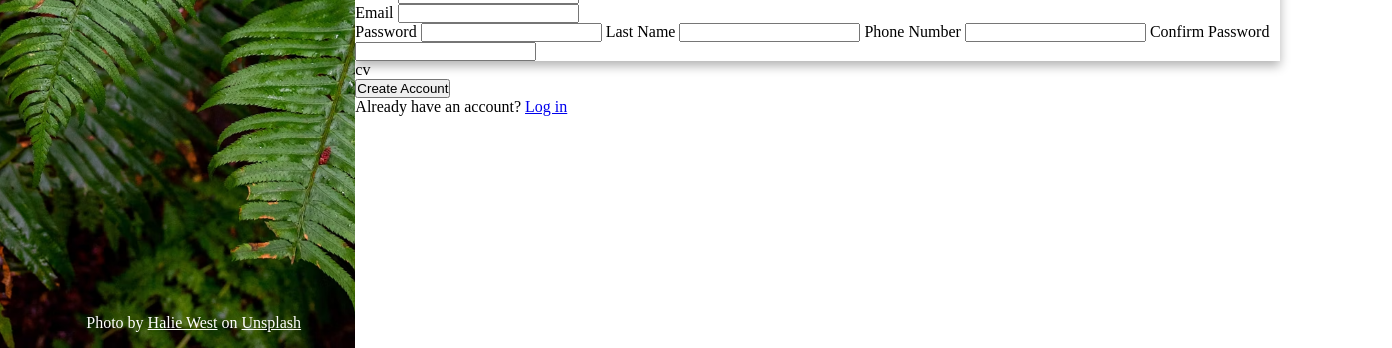
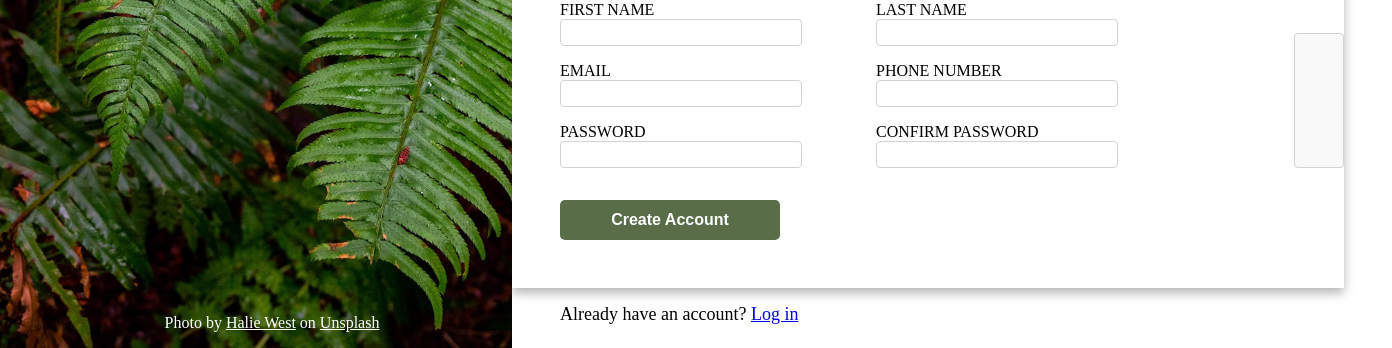
Before and after one commit to Meikyui/Odin-Practise, a plain HTML site: page Sign-up Form/index.html in a window 1280 px wide. Shown: the part 452-800 px from the top of the page, 1392 px wide, since content can reach past the window. Drawn offline with Linux system fonts and the light colour scheme.

Commit message:
add: finish adjusting the layout for the form and adding functionality to the input and submit button

```diff
--- a/Sign-up Form/index.html
+++ b/Sign-up Form/index.html
@@ -14,7 +14,7 @@
         </div>
         <p id="creditCreator">Photo by <span class="Underline">Halie West</span> on <span class="Underline">Unsplash</span></p>
     </div>
-    <div class="FormContainer">
+    <div class="SignInContainer">
         <div class="IntroductoryContainer">
                 <p>This is not a real online service! You know you need something<br>
                    like this in your life to help you realize your deepest dreams.
@@ -23,32 +23,45 @@
                 <p>You <span class="italic">know</span> you want to.</p>
                 </p>
             </div>
-            <form>
-                <div class="InputContainer">
+            <form id="FormContainer">
+                <div id="FormText">
                     <h1>Lets' do this!</h1>
-                    <!-- <label for="name">Name</label>
-                    <input type="text" id="name" name="name" required> -->
-                     <div class="field">
-                        <label for="name">Name</label>
-                        <input type="text" id="name">
-                     </div>
-                    <div class="field">
-                        <label for="email">Email</label>
-                        <input type="email" id="email" name="email" required>
+                </div>
+                <div class="testcontainer">
+                    <div class="inputContainer">
+                    <div class="inputField">
+                        <label class="labelDescription" for="FirstName">FIRST NAME</label>
+                        <input type="text" id="inputFirstName" name="firstName" required>
                     </div>
+                    <div class="inputField">
+                        <label class="labelDescription" for="LastName">LAST NAME</label>
+                        <input type="text" id="inputLastName" name="lastName" required>
+                    </div>
+                    <div class="inputField">
+                        <label class="labelDescription" for="Email">EMAIL</label>
+                        <input type="email" id="inputEmail" name="email" required>
+                    </div>
+                    <div class="inputField">
+                         <label class="labelDescription" for="phoneNumber">PHONE NUMBER</label>
+                         <input type="text" id="inputPhoneNumber" name="phoneNumber" required>
+                    </div>
+                   <div class="inputField">
+                        <label class="labelDescription" for="Password">PASSWORD</label>
+                        <input type="password" id="inputPassword" name="password" required>
+                        <span id="passwordError" class="error"></span>
+                   </div>
+                    <div class="inputField">
+                        <label class="labelDescription" for="ConfirmPassword">CONFIRM PASSWORD</label>
+                        <input type="password" id="inputConfirmPassword" name="ConfirmPassword" required>
+                        <span id="confirmPasswordError" class="error"></span>
+                    </div>
+                </div>
+                <div id="FormOutput"></div>
+                </div>
 
-                    <label for="password">Password</label>
-                    <input type="password" id="password" name="password" required>
-                    <label for="lastName">Last Name</label>
-                    <input type="text" id="lastName" name="lastName" required>
-                    <label for="phoneNumber">Phone Number</label>
-                    <input type="tel" id="phoneNumber" name="phoneNumber" required>
-                    <label for="ConfirmPassword">Confirm Password</label>
-                    <input type="password" id="ConfirmPassword" name="ConfirmPassword" required>
-                </div>
-            </form> cv
+                <button class="submitButton" type="submit"><b>Create Account</b></button>
+            </form>
             <div class="LoginFooter">
-                <button type="submit">Create Account</button>
                 <p>Already have an account? <a href="#">Log in</a></p>
             </div>
     </div>
--- a/Sign-up Form/script.js
+++ b/Sign-up Form/script.js
@@ -0,0 +1,62 @@
+const form = document.getElementById("FormContainer");
+const passwordInput = document.getElementById("inputPassword");
+const confirmPasswordInput = document.getElementById("inputConfirmPassword");
+const passwordError = document.getElementById("passwordError");
+const confirmPasswordError = document.getElementById("confirmPasswordError");
+const formOutput = document.getElementById("FormOutput");
+const firstname = document.getElementById("inputFirstName");
+const lastname = document.getElementById("inputLastName");
+const email = document.getElementById("inputEmail");
+const phoneNumber = document.getElementById("inputPhoneNumber");
+
+
+form.addEventListener("submit", function(event) {
+     event.preventDefault();
+    let valid = true;
+    passwordError.textContent = "";
+    confirmPasswordError.textContent = "";
+
+outputFirstName = form.elements['firstName'].value;
+outputLastname = form.elements['lastName'].value;
+outputEmail = form.elements['email'].value;
+outputPhoneNumber = form.elements['phoneNumber'].value;
+
+formOutput.innerHTML = `<p>Firstname: ${outputFirstName}</p>
+<p>Lastname: ${outputLastname}</p>
+<p>Email: ${outputEmail}</p>
+<p>Phone Number: ${outputPhoneNumber}</p>
+<p>Password: ${passwordInput.value}</p>`;
+
+    if (passwordInput.value.length < 8) {
+        passwordError.textContent = "Password must be at least 8 characters long.";
+        valid = false;
+    }
+
+    if(!/[A-Z]/.test(passwordInput.value)) {
+        passwordError.textContent = "Password must contain at least one uppercase letter.";
+        valid = false;
+    }
+
+    if(!/[0-9]/.test(passwordInput.value)){
+        passwordError.textContent = "Password must contain at least one number.";
+        valid = false;
+    }
+
+    if(!/[^a-zA-Z0-9]/.test(passwordInput.value)){
+        passwordError.textContent = "Password must contain at least one special character.";
+        valid = false;
+    }
+
+    if (passwordInput.value !== confirmPasswordInput.value) {
+        confirmPasswordError.textContent = "Passwords do not match.";
+        valid = false;
+    }
+
+    if (valid) {
+        form.reset();
+    }
+
+    // if(!valid) {
+    //     event.preventDefault();
+    // }
+});
--- a/Sign-up Form/style.css
+++ b/Sign-up Form/style.css
@@ -11,6 +11,14 @@
     margin:0;
     padding:0;
 }
+
+.SignInContainer {
+    width: 100%;
+    flex:1;
+    display:flex;
+    flex-direction: column;
+}
+
 #BannerImage {
     z-index: 1;
     height: 100%;
@@ -34,7 +42,6 @@
     background-color: rgba(0, 0, 0, 0.5);
     justify-content: center;
     margin-top: 22vh;
-    height:15%;
 
 }
 
@@ -43,9 +50,9 @@ body {
 }
 
 .Banner {
-
+    flex: 0 0 40%;
     flex-direction: row;
-    width: 33%;
+    width: 45%;
     height: 100vh;
     position:relative;
     overflow: hidden;
@@ -53,12 +60,14 @@ body {
 }
 
 .IntroductoryContainer {
+    display:flex;
     flex-direction: column;
     width:100%;
 }
 
 .LoginFooter {
     flex-direction: column;
+    padding-left: 3rem;
 }
 
 
@@ -93,8 +102,10 @@ body {
     font-weight: bold;
     font-size: 1.5rem;
     font-family: Arial, Helvetica, sans-serif;
-    padding-top: 14rem;
+    padding-top: 10rem;
     background-color: rgb(252, 252, 252);
+    padding-bottom: 3rem;;
+
 }
 
 .IntroductoryContainer p:nth-of-type(3){
@@ -102,9 +113,94 @@ body {
     margin-top: 2rem;
 }
 
-.InputContainer {
-
+#FormContainer {
     background-color: white;
     box-shadow: 0px 5px 10px rgba(0, 0, 0, 0.3);
+    padding-left: 3rem;
+    padding-top: 1rem;
+    padding-bottom:2rem;
+}
+
+.inputContainer {
+    display:grid;
+    grid-template-columns: 300px 2fr;
+    gap: 1rem;
+    width: auto;
+    margin-right: 10rem;
 
 }
+
+.inputField {
+    display: flex;
+    flex-direction: column;
+
+}
+
+input {
+    width: 15rem;
+    border-radius: 4px;
+    height:25px;
+    border: 1px solid lightgrey;
+
+}
+
+#FormText {
+    margin-bottom: 1rem;
+}
+
+.submitButton {
+    background-color: #596D48;
+    color: white;
+    padding: 0.7rem 2rem;
+    border: none;
+    border-radius: 5px;
+    font-size: 1rem;
+    margin-bottom: 1rem;
+    margin-top: 2rem;
+    width:220px;
+    cursor: pointer;
+}
+
+.LoginFooter p {
+    padding-top: 1rem;
+    font-size: large;
+}
+
+#inputFirstName:focus,
+#inputLastName:focus,
+#inputEmail:focus,
+#inputPhoneNumber:focus,
+#inputPassword:focus,
+#inputConfirmPassword:focus {
+    outline: none;
+    border: 2px solid rgb(64, 64, 241);
+    border-radius: 4px;
+    font-size: 1rem;
+    box-shadow: 0 0 5px rgba(64, 64, 241, 1);
+}
+
+#inputPassword:invalid:focus,
+#inputConfirmPassword:invalid:focus {
+    outline: none;
+    border: 2px solid rgb(221, 19, 19);
+    border-radius: 4px;
+    font-size: 1rem;
+    box-shadow: 0 0 5px rgba(221, 19, 19, 1);
+}
+
+#FormOutput {
+    display: grid;
+    grid-template-columns: 1fr 1fr;
+    gap: 1rem;
+    margin-top: 2rem;
+    padding: 1rem;
+    border: 1px solid lightgrey;
+    border-radius: 4px;
+    background-color: #f9f9f9;
+}
+
+.testcontainer {
+    display: flex;
+    flex-direction: row;
+    gap: 1rem;
+}
```
